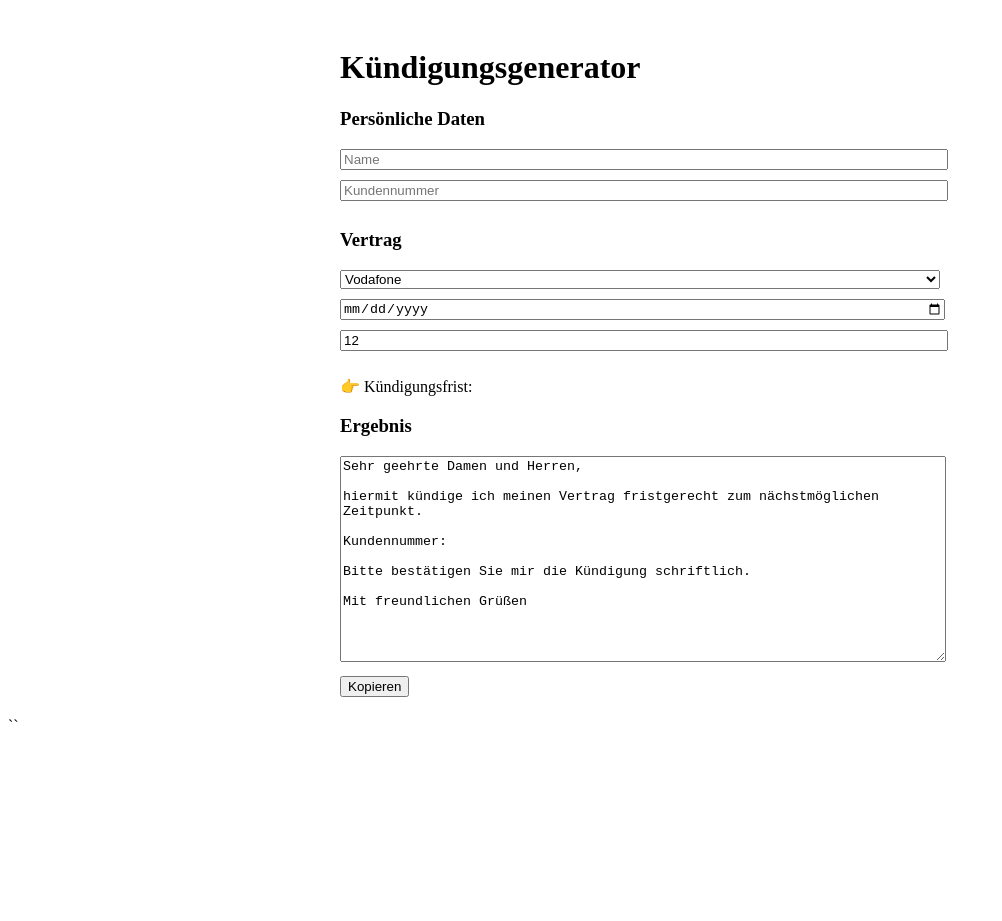
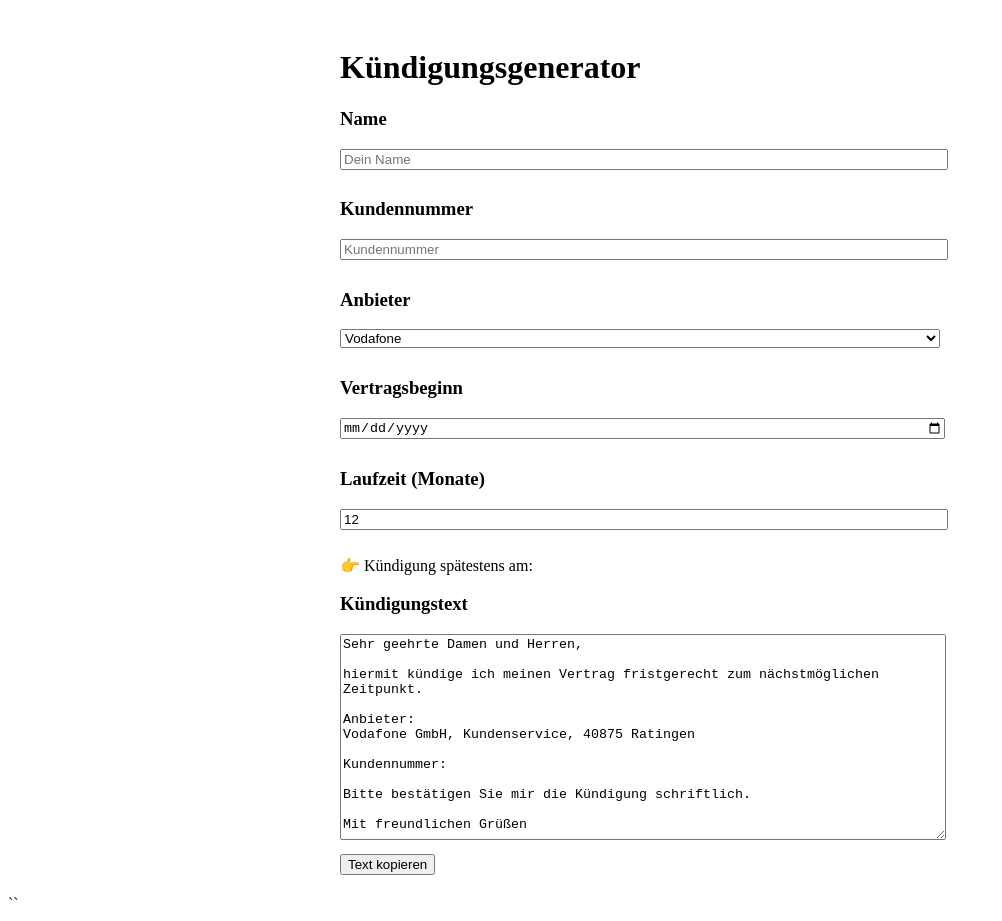
Before and after one commit to paffrathandreas-tech/KUENDIGUNGSGERNERATOR, a React (Vite) app: page / in a window 1280 px wide. Shown: the whole page, without its empty margins (0-1002 px from the left). Before the commit the page ends 800 px from the top, so only its background shows below. Built offline with nearby package versions, Linux system fonts and the light colour scheme.

Commit message:
Update App.jsx

```diff
--- a/App.jsx
+++ b/App.jsx
@@ -3,9 +3,9 @@ import { useState } from "react";
 export default function App() {
   const [name, setName] = useState("");
   const [customerId, setCustomerId] = useState("");
-  const [provider, setProvider] = useState("Vodafone");
   const [startDate, setStartDate] = useState("");
   const [duration, setDuration] = useState(12);
+  const [provider, setProvider] = useState("Vodafone");
 
   const providers = {
     Vodafone: "Vodafone GmbH, Kundenservice, 40875 Ratingen",
@@ -29,6 +29,9 @@ export default function App() {
 
 hiermit kündige ich meinen Vertrag fristgerecht zum nächstmöglichen Zeitpunkt.
 
+Anbieter:
+${providers[provider]}
+
 Kundennummer: ${customerId}
 
 Bitte bestätigen Sie mir die Kündigung schriftlich.
@@ -41,14 +44,15 @@ ${name}`;
     <div style={{ maxWidth: "600px", margin: "auto", padding: "20px" }}>
       <h1>Kündigungsgenerator</h1>
 
-      <h3>Persönliche Daten</h3>
+      <h3>Name</h3>
       <input
-        placeholder="Name"
+        placeholder="Dein Name"
         value={name}
         onChange={(e) => setName(e.target.value)}
         style={{ width: "100%", marginBottom: "10px" }}
       />
 
+      <h3>Kundennummer</h3>
       <input
         placeholder="Kundennummer"
         value={customerId}
@@ -56,7 +60,7 @@ ${name}`;
         style={{ width: "100%", marginBottom: "10px" }}
       />
 
-      <h3>Vertrag</h3>
+      <h3>Anbieter</h3>
       <select
         value={provider}
         onChange={(e) => setProvider(e.target.value)}
@@ -67,6 +71,7 @@ ${name}`;
         <option>McFIT</option>
       </select>
 
+      <h3>Vertragsbeginn</h3>
       <input
         type="date"
         value={startDate}
@@ -74,6 +79,7 @@ ${name}`;
         style={{ width: "100%", marginBottom: "10px" }}
       />
 
+      <h3>Laufzeit (Monate)</h3>
       <input
         type="number"
         value={duration}
@@ -82,10 +88,10 @@ ${name}`;
       />
 
       <p>
-        👉 Kündigungsfrist: <b>{calculateDeadline()}</b>
+        👉 Kündigung spätestens am: <b>{calculateDeadline()}</b>
       </p>
 
-      <h3>Ergebnis</h3>
+      <h3>Kündigungstext</h3>
       <textarea
         value={generateText()}
         readOnly
@@ -96,7 +102,7 @@ ${name}`;
         onClick={() => navigator.clipboard.writeText(generateText())}
         style={{ marginTop: "10px" }}
       >
-        Kopieren
+        Text kopieren
       </button>
     </div>
   );
```
